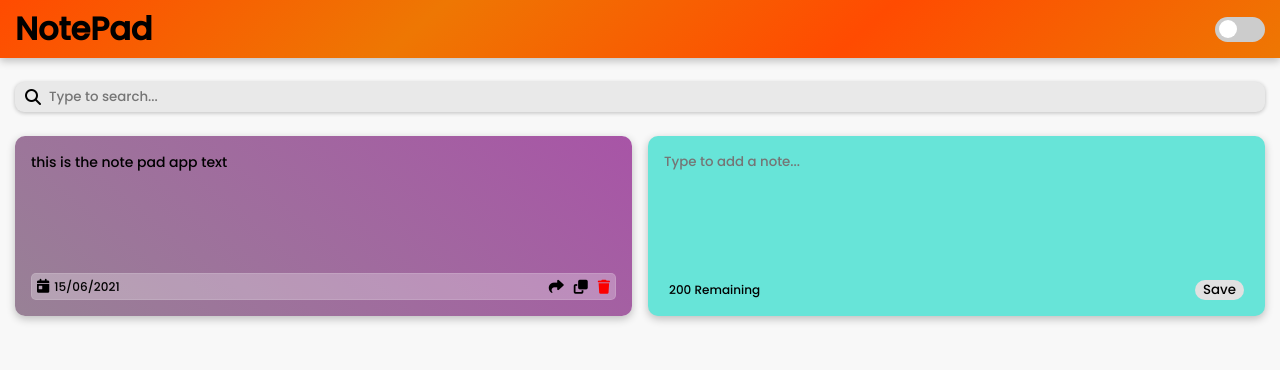
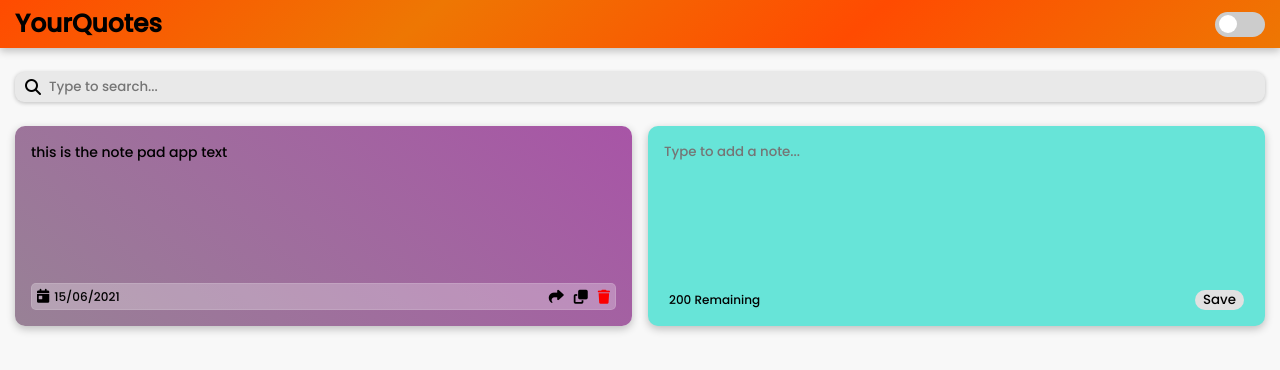
Before and after one commit to danishzayan/YourQuotes-App, a React (Vite) app: page / in a window 1280 px wide. Shown: the top 370 px of the page. Built offline with nearby package versions, Linux system fonts and the light colour scheme; no server answers.

Commit message:
header title change

```diff
--- a/src/components/Header.jsx
+++ b/src/components/Header.jsx
@@ -3,7 +3,7 @@
 const Header = ({handleToggleDarkMode}) => {
   return (
     <div className="header">
-      <h1>NotePad</h1>
+      <h1>YourQuotes</h1>
       <label className="switch">
         <input type="checkbox" onClick={()=> handleToggleDarkMode((previousDarkMode)=> !previousDarkMode)} />
         <span className="slider round"></span>
--- a/src/index.css
+++ b/src/index.css
@@ -34,7 +34,7 @@
   background-color: #8afed6;
   border-radius: 10px;
   padding: 1rem;
-  min-height: 180px;
+  min-height: 200px;
   display: flex;
   flex-direction: column;
   justify-content: space-between;
@@ -159,6 +159,10 @@
   overflow: hidden;
 }
 
+.header h1 {
+  font-size: 25px;
+}
+
 /* The switch - the box around the slider */
 .switch {
   position: relative;
```
